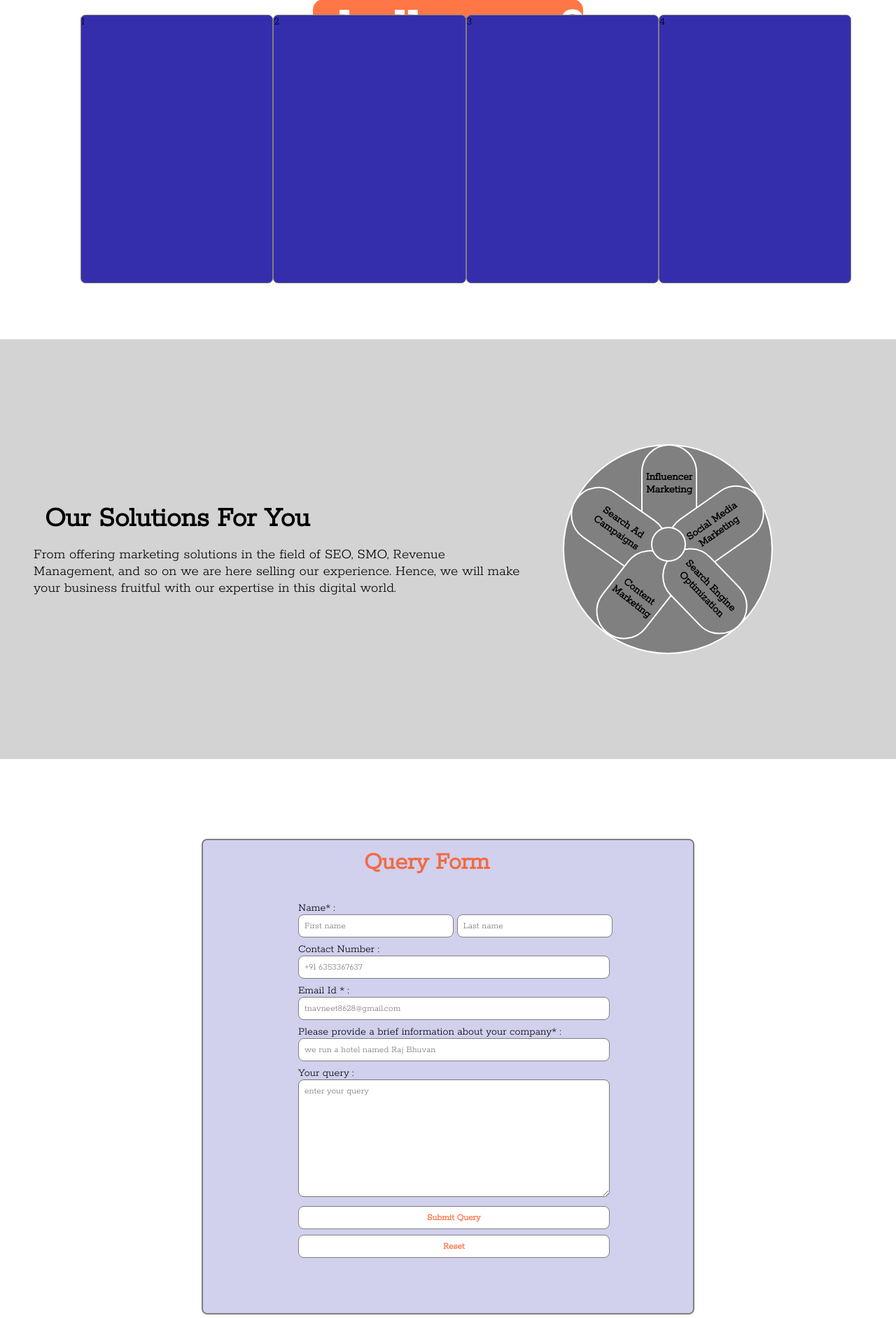
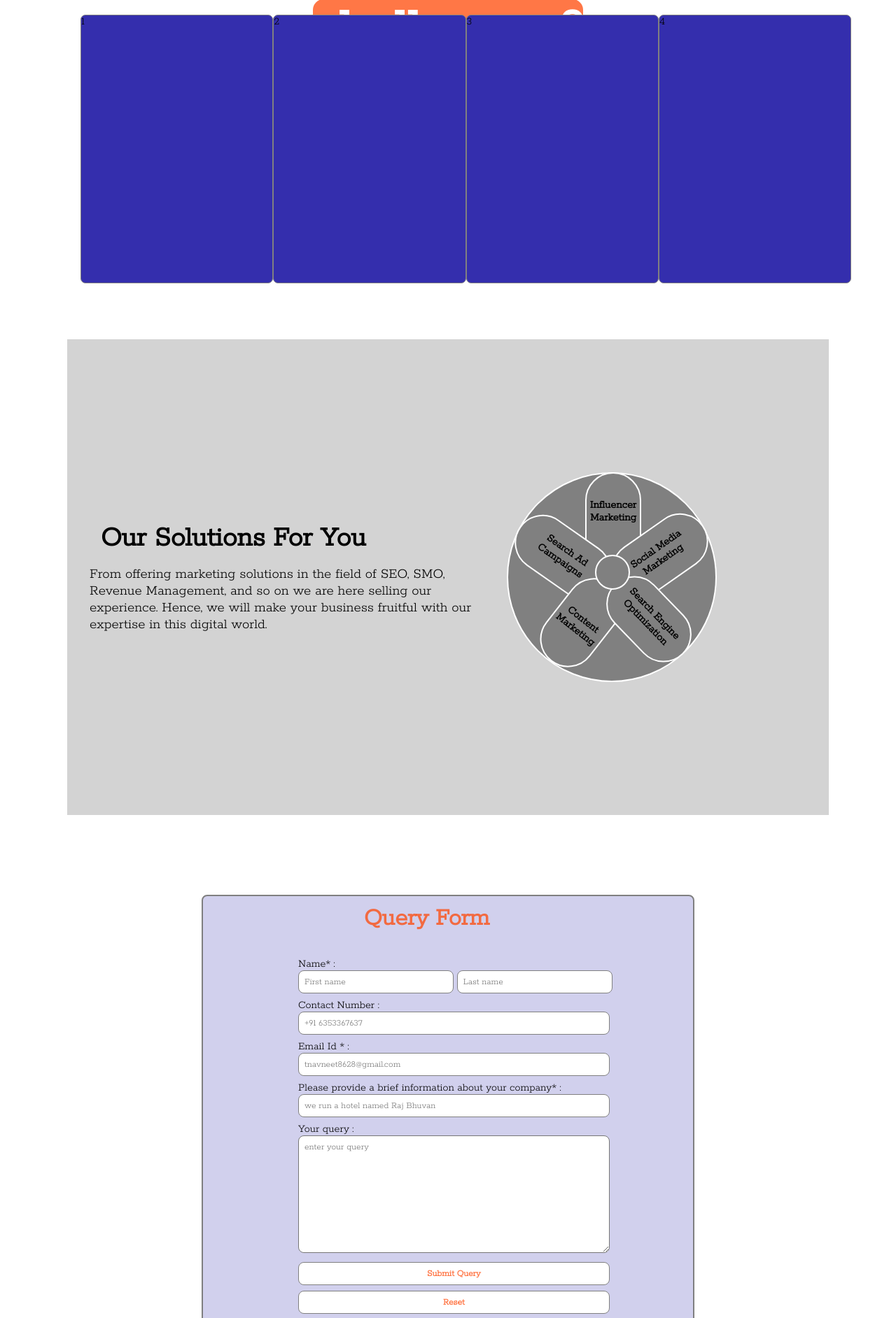
Before and after one commit to navneetthakor/dma, a PHP site: page /html/index.html in a window 1280 px wide. Shown: the part 1115-2999 px from the top of the page at 70% size. Run offline with PHP 8.4, Linux system fonts and the light colour scheme.

Commit message:
sec-3editing

```diff
--- a/css/index.css
+++ b/css/index.css
@@ -257,13 +257,14 @@ nk{
 
 /* section 3 styling starts  */
 #s3{
-    width: 100vw;
-    height: 75vh;
+    width: 85vw;
+    height: 85vh;
+    margin: auto;
     background-color: lightgray;
     display: flex;
 }
 .textarea{
-    width: 55vw;
+    width: 45vw;
     margin: auto;
     font-size: 1.3rem;
 }
```
